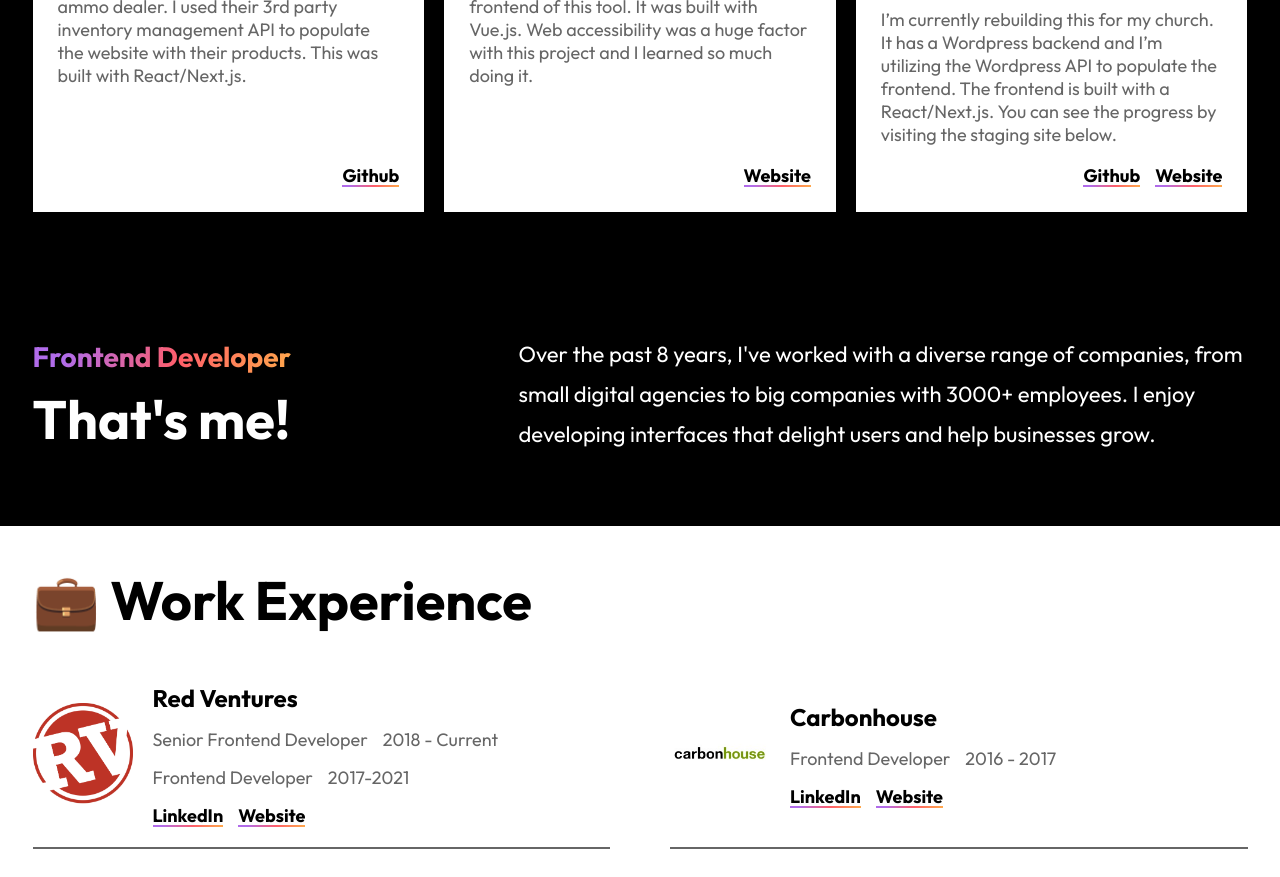
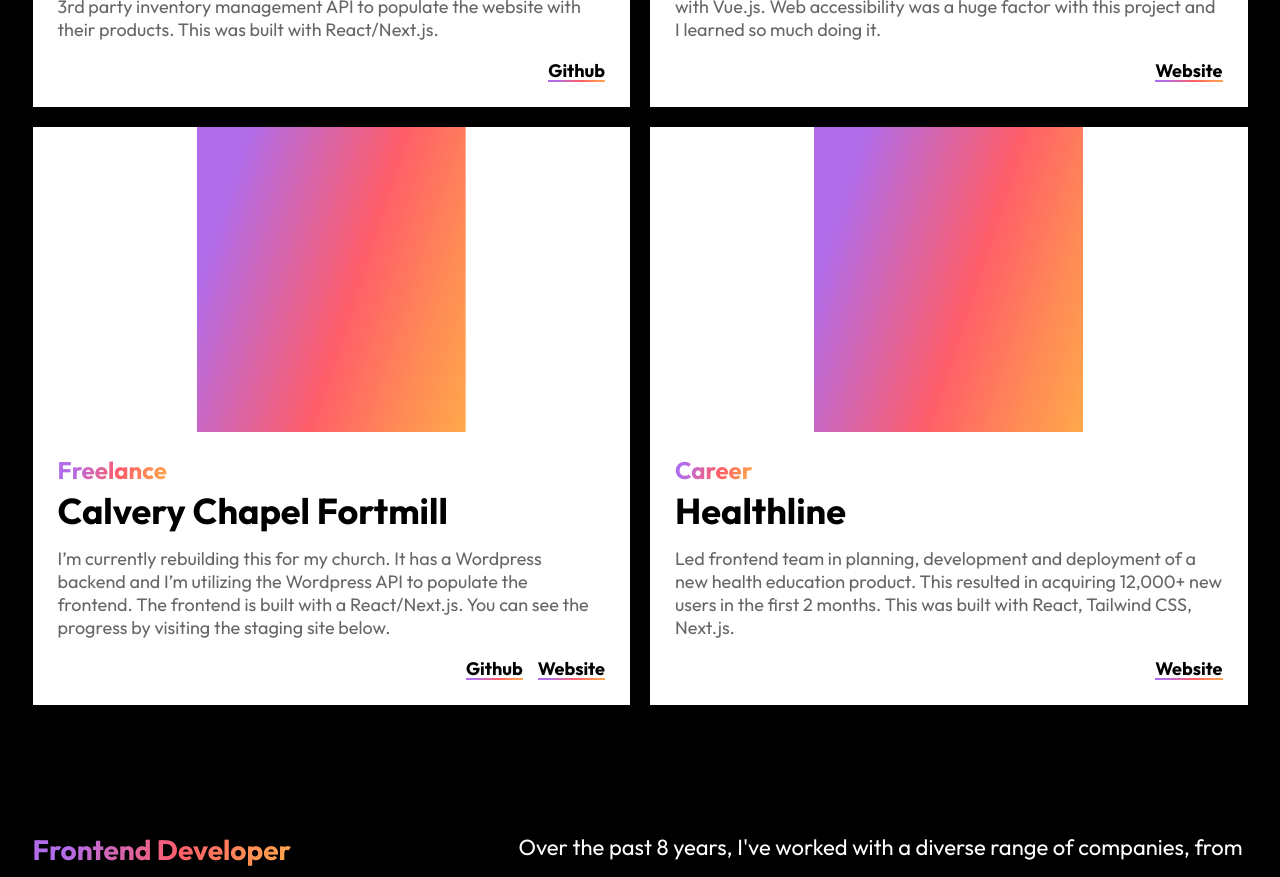
Before and after one commit to corbinmj16/corbin, a Next.js app: page / in a window 1280 px wide. Shown: the part 2140-3017 px from the top of the page. Built offline with nearby package versions, Linux system fonts and the light colour scheme.

Commit message:
add another project

```diff
--- a/pages/index.js
+++ b/pages/index.js
@@ -178,6 +178,19 @@
                 </div>
               </div>
             </li>
+            <li className="project">
+              <div
+                className="project__image"
+                style={{backgroundImage: `url('hl_logo.jpg'); background-color: #fff`}}></div>
+              <div className="project__content">
+                <h5 className="font-gradient project__category">Career</h5>
+                <h3 className="project__title">Healthline</h3>
+                <p className="project__desc">Led frontend team in planning, development and deployment of a new health education product. This resulted in acquiring 12,000+ new users in the first 2 months. This was built with React, Tailwind CSS, Next.js.</p>
+                <div className="project__buttons">
+                  <a className="project__link" href="www.healthline.com" target="_blank">Website</a>
+                </div>
+              </div>
+            </li>
           </ul>
 
           <div id="about" className="about container">
--- a/styles/scss/_projects.scss
+++ b/styles/scss/_projects.scss
@@ -14,7 +14,7 @@
   margin-top: -250px;
 
   @include tabletAndDesktop() {
-    grid-template-columns: repeat(auto-fit, minmax(380px, 1fr));
+    grid-template-columns: repeat(auto-fit, minmax(400px, 1fr));
   }
 }
 
@@ -35,7 +35,7 @@
     height: 305px;
     background: $gradient;
     background-position: center;
-    background-size: 55%;
+    background-size: 45%;
     background-repeat: no-repeat;
   }
 
```
Also changed, not shown: public/hl_logo.jpg (added).
